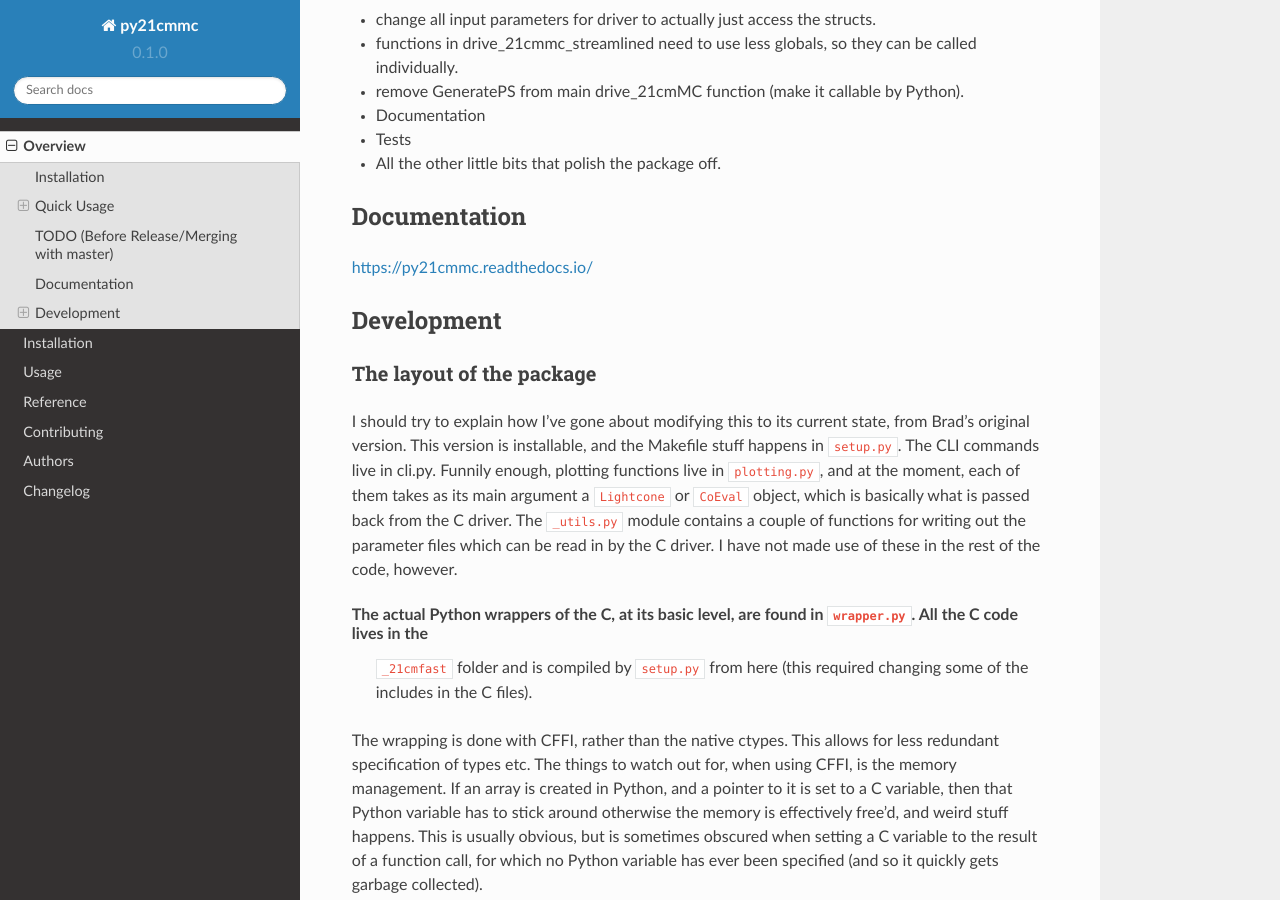
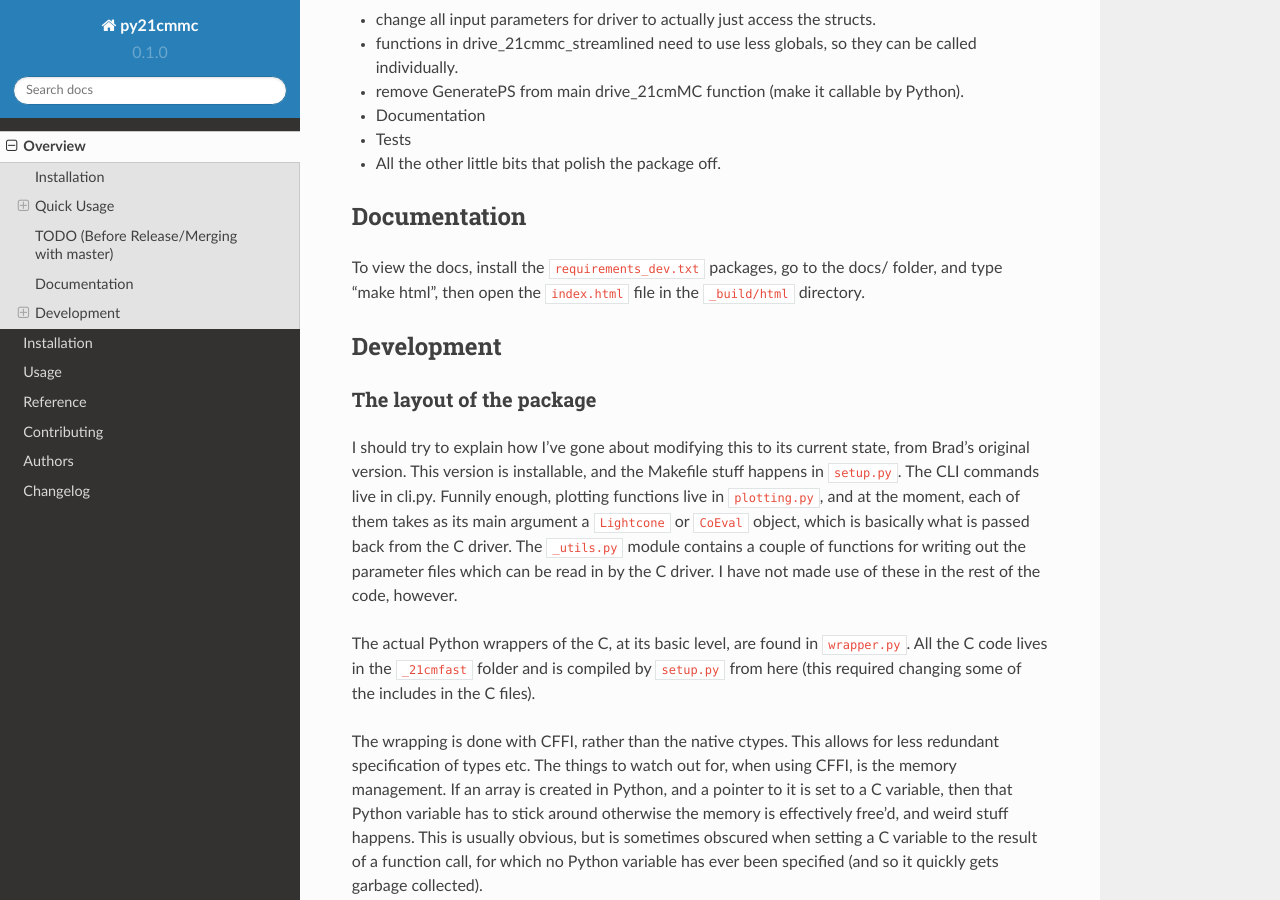
Before and after one commit to BellaNasirudin/py21cmmc, a Sphinx documentation site: the page built from docs/readme.rst, in a window 1280 px wide and 900 px high, scrolled down 2668 px. Built offline with Sphinx 7.4.7 and the Read the Docs theme 2.0.0, drawn with Linux system fonts in a browser that asks for light colours; part of the change alters nothing that is shown.

Commit message:
added some very basic docs.

```diff
--- a/README.rst
+++ b/README.rst
@@ -150,7 +150,8 @@ TODO (Before Release/Merging with master)
 Documentation
 =============
 
-https://py21cmmc.readthedocs.io/
+To view the docs, install the ``requirements_dev.txt`` packages, go to the docs/ folder, and type "make html", then
+open the ``index.html`` file in the ``_build/html`` directory.
 
 Development
 ===========
@@ -164,8 +165,8 @@ and at the moment, each of them takes as its main argument a ``Lightcone`` or ``
 passed back from the C driver. The ``_utils.py`` module contains a couple of functions for writing out the parameter
 files which can be read in by the C driver. I have not made use of these in the rest of the code, however.
 
-The actual Python wrappers of the C, at its basic level, are found in ``wrapper.py``. All the C code lives in the
- ``_21cmfast`` folder and is compiled by ``setup.py`` from here (this required changing some of the includes in the C files).
+The actual Python wrappers of the C, at its basic level, are found in ``wrapper.py``. All the C code lives in the ``_21cmfast``
+folder and is compiled by ``setup.py`` from here (this required changing some of the includes in the C files).
 
 The wrapping is done with CFFI, rather than the native ctypes. This allows for less redundant specification of types
 etc. The things to watch out for, when using CFFI, is the memory management. If an array is created in Python, and a
--- a/docs/conf.py
+++ b/docs/conf.py
@@ -19,6 +19,8 @@ if os.getenv('SPELLCHECK'):
     extensions += 'sphinxcontrib.spelling',
     spelling_show_suggestions = True
     spelling_lang = 'en_US'
+
+autosummary_generate=True
 
 source_suffix = '.rst'
 master_doc = 'index'
--- a/docs/reference/py21cmmc.rst
+++ b/docs/reference/py21cmmc.rst
@@ -5,5 +5,10 @@ py21cmmc
 
     from py21cmmc import *
 
-.. automodule:: py21cmmc
-    :members:
+.. autosummary::
+    :toctree: _autosummary
+
+    py21cmmc.wrapper
+    py21cmmc.likelihood
+    py21cmmc.plotting
+    py21cmmc.mcmc
--- /dev/null
+++ b/requirements_dev.txt
@@ -0,0 +1,3 @@
+sphinx
+numpydoc
+sphinx_rtd_theme
```
Also changed, not shown: 1 other file.
